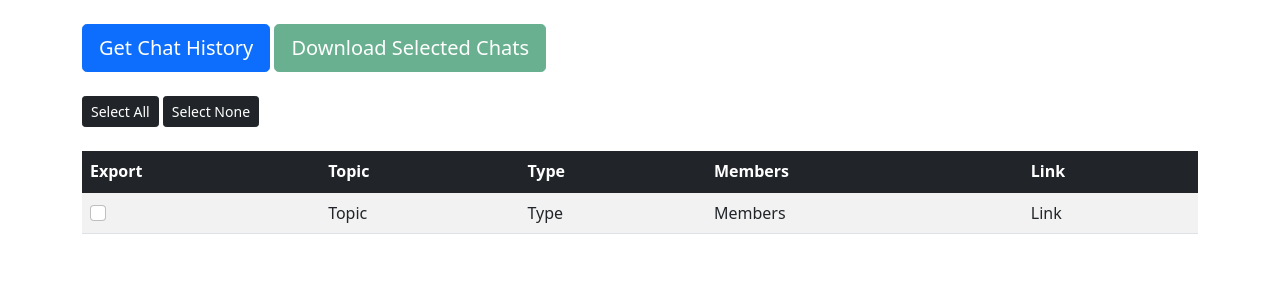
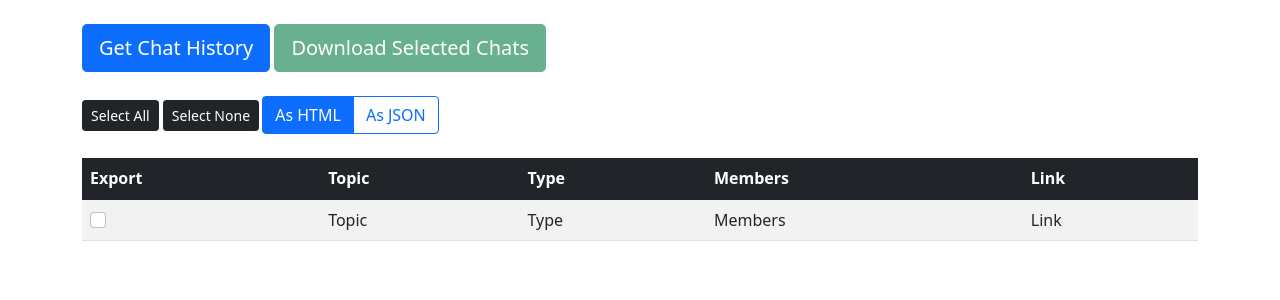
Before and after one commit to KasumiL5x/PyTeamsExporter, a Flask app: template templates/mydata.html in a window 1280 px wide. Shown: the part 57-357 px from the top of the page. Run offline with Flask 2, Linux system fonts and the light colour scheme; the template is opened without the code that fills it, so the values that code supplies are empty; some libraries are stand-ins or nearby versions.

Commit message:
Added support for returning either HTML or JSON.

```diff
--- a/app.py
+++ b/app.py
@@ -332,14 +332,24 @@ def get_chat():
 
   # Write out the dictionary to a raw JSON file.
   with open('static/files/' + random_filename + '.json', 'w+', encoding="utf-8") as out_file:
-    out_file.write(json.dumps(final_data))
+    out_file.write(json.dumps(final_data, indent=2))
 
   # Convert the dictionary into a pretty HTML page and write that out.
   with open('static/files/' + random_filename + '.html', 'w+', encoding="utf-8") as out_file:
     out_file.write(json_to_html_chat(final_data))
 
-  # Return the HTML file from disk.
-  return flask.send_file('static/files/' + random_filename + '.html', as_attachment=True)
+  # If there's a format, respect it. Otherwise, default to HTML.
+  should_return_html = True
+  format_key = 'format'
+  if format_key in flask.request.json:
+    should_return_html = flask.request.json[format_key] == 'html'
+
+  if should_return_html:
+    # Return the HTML file from disk.
+    return flask.send_file('static/files/' + random_filename + '.html', as_attachment=True)
+  else:
+    # Return the JSON file from disk.
+    return flask.send_file('static/files/' + random_filename + '.json', as_attachment=True)
 
   # NOTE: I read online that this is safer and I shouldn't use `send_file`. Will look into it later.
   # return flask.send_from_directory('static/files', random_filename, as_attachment=True, max_age=0)
--- a/templates/mydata.html
+++ b/templates/mydata.html
@@ -52,6 +52,12 @@
 		<!-- Chats table (and easy de/select buttons). -->
 		<button id="chats_select_all" type="button" class="btn btn-dark btn-sm">Select All</button>
 		<button id="chats_select_none" type="button" class="btn btn-dark btn-sm">Select None</button>
+		<div class="btn-group" role="group" aria-label="Basic radio toggle button group">
+			<input id="rad_as_html" type="radio" class="btn-check" name="btnradio" autocomplete="off" checked>
+			<label class="btn btn-outline-primary" for="rad_as_html">As HTML</label>
+			<input id="rad_as_json" type="radio" class="btn-check" name="btnradio" autocomplete="off">
+			<label class="btn btn-outline-primary" for="rad_as_json">As JSON</label>
+		</div>
 		<br/><br/>
 		<div style="max-height: 70vh; overflow: auto;">
 			<table id="chats_table" class="table table-striped table-hover table-responsive">
@@ -212,6 +218,28 @@
 			evt.preventDefault();
 		});
 
+		function get_as_type_string() {
+			if($("#rad_as_html").prop('checked')) {
+				return 'html';
+			} else if($("#rad_as_json").prop('checked')) {
+				return 'json';
+			} else {
+				// Assume HTML by default. Should never trigger unless something goes wrong or I add another type.
+				return 'html';
+			}
+		}
+
+		function get_as_type_ext() {
+			if($("#rad_as_html").prop('checked')) {
+				return '.html';
+			} else if($("#rad_as_json").prop('checked')) {
+				return '.json';
+			} else {
+				// Assume HTML by default. Should never trigger unless something goes wrong or I add another type.
+				return '.html';
+			}
+		}
+
 		// Download chats button.
 		$('#download_chats').click(function(evt) {
 			const endpoint = location.origin + '/get_chat';
@@ -237,10 +265,13 @@
 					return;
 				}
 
+				const asTypeString = get_as_type_string();
+
 				// Get the chat ID and prepare it for the AJAX request.
 				const chat_id = chat_ids[index];
 				const data = {
-					chat_id: chat_id
+					chat_id: chat_id,
+					format: asTypeString
 				};
 
 				$.ajax({
@@ -258,7 +289,7 @@
 						document.body.appendChild(link);
 						link.style = 'display: none';
 						link.href = url;
-						link.download = chat_id + '.html';
+						link.download = chat_id + get_as_type_ext();
 						link.click();
 
 						setTimeout(() => {
```
